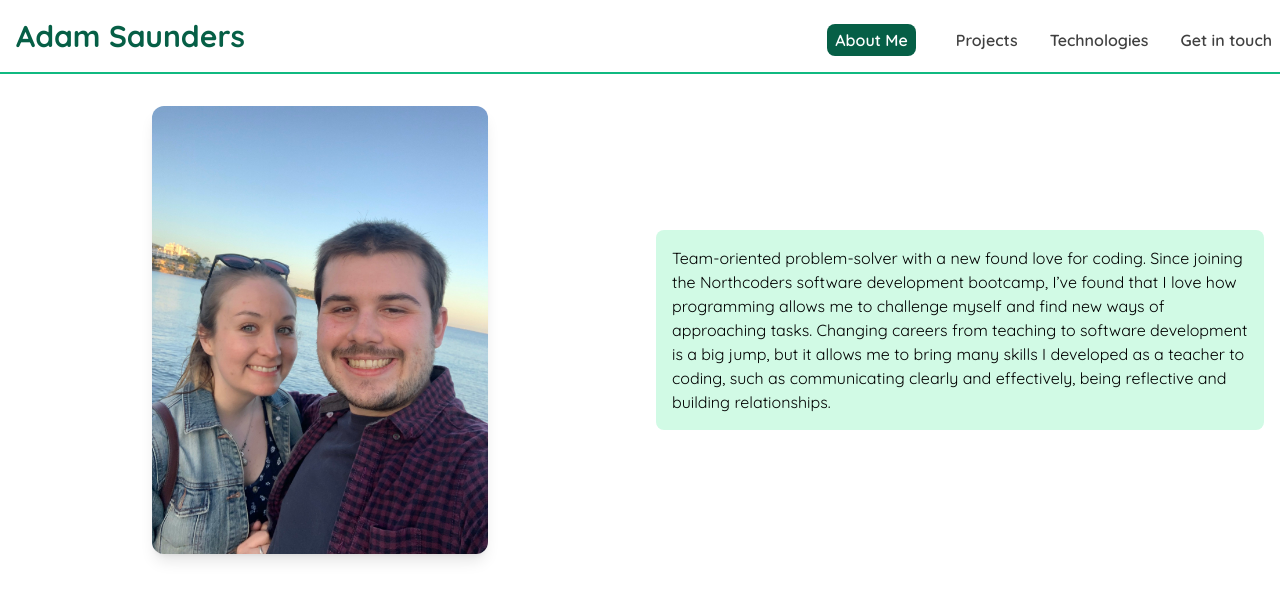
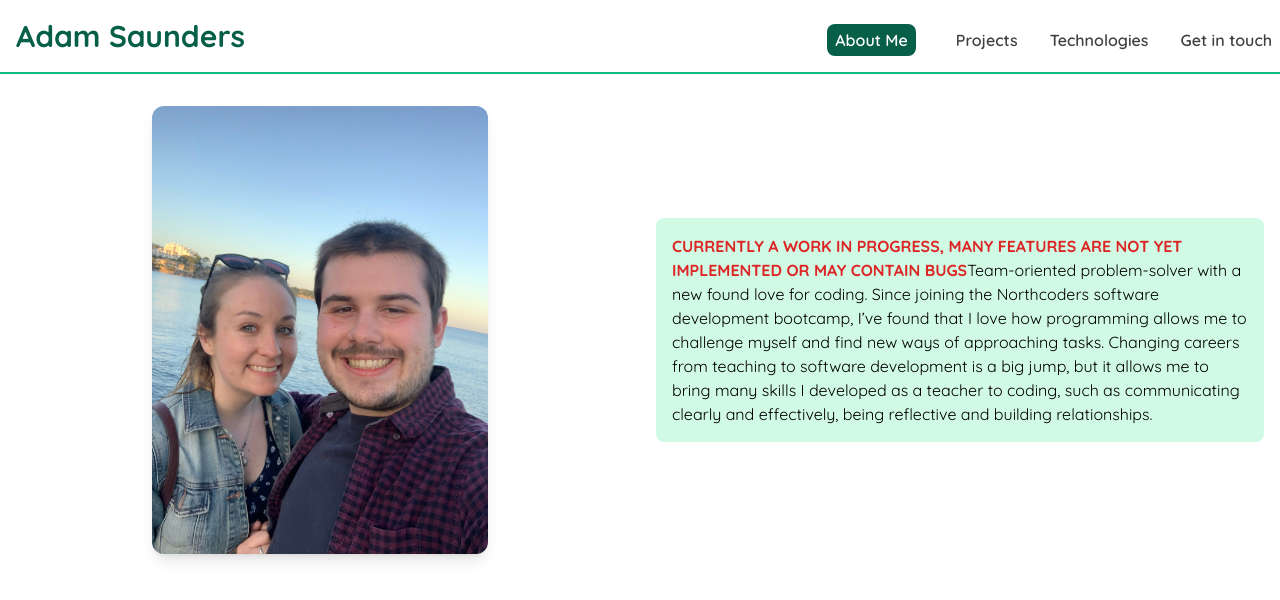
Before and after one commit to AdamSaunders26/as-portfolio, a Next.js app: page / in a window 1280 px wide. Shown: the top 600 px of the page. Built offline with nearby package versions, Linux system fonts and the light colour scheme.

Commit message:
add warning that site is incomplete

```diff
--- a/app/page.tsx
+++ b/app/page.tsx
@@ -14,6 +14,10 @@ export default function Home() {
         alt="Adam and his wife smiling along the coast of Crete"
       />
       <article className="place-self-center p-4 mx-4 rounded-lg bg-emerald-100">
+        <span className="font-extrabold text-red-600">
+          CURRENTLY A WORK IN PROGRESS, MANY FEATURES ARE NOT YET IMPLEMENTED OR
+          MAY CONTAIN BUGS
+        </span>
         Team-oriented problem-solver with a new found love for coding. Since
         joining the Northcoders software development bootcamp, I’ve found that I
         love how programming allows me to challenge myself and find new ways of
```
